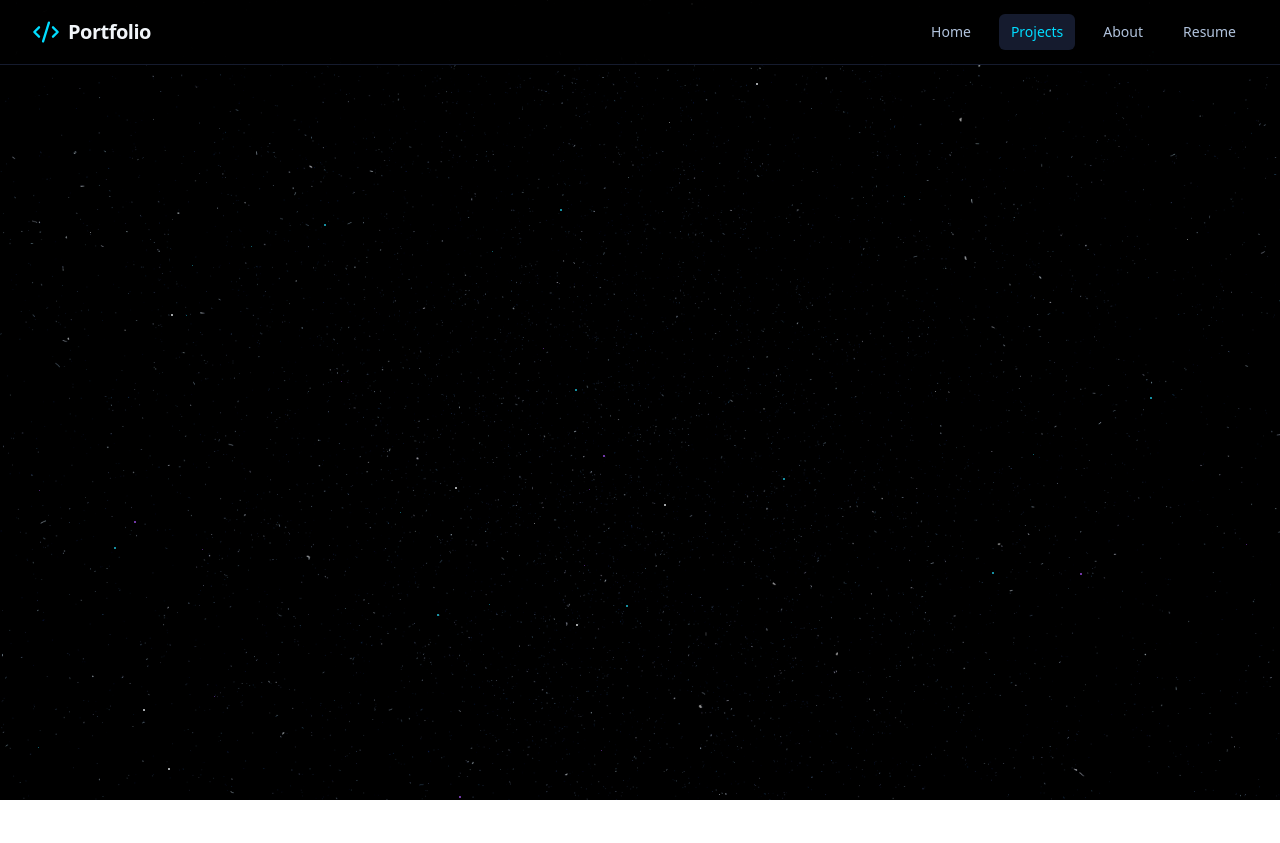
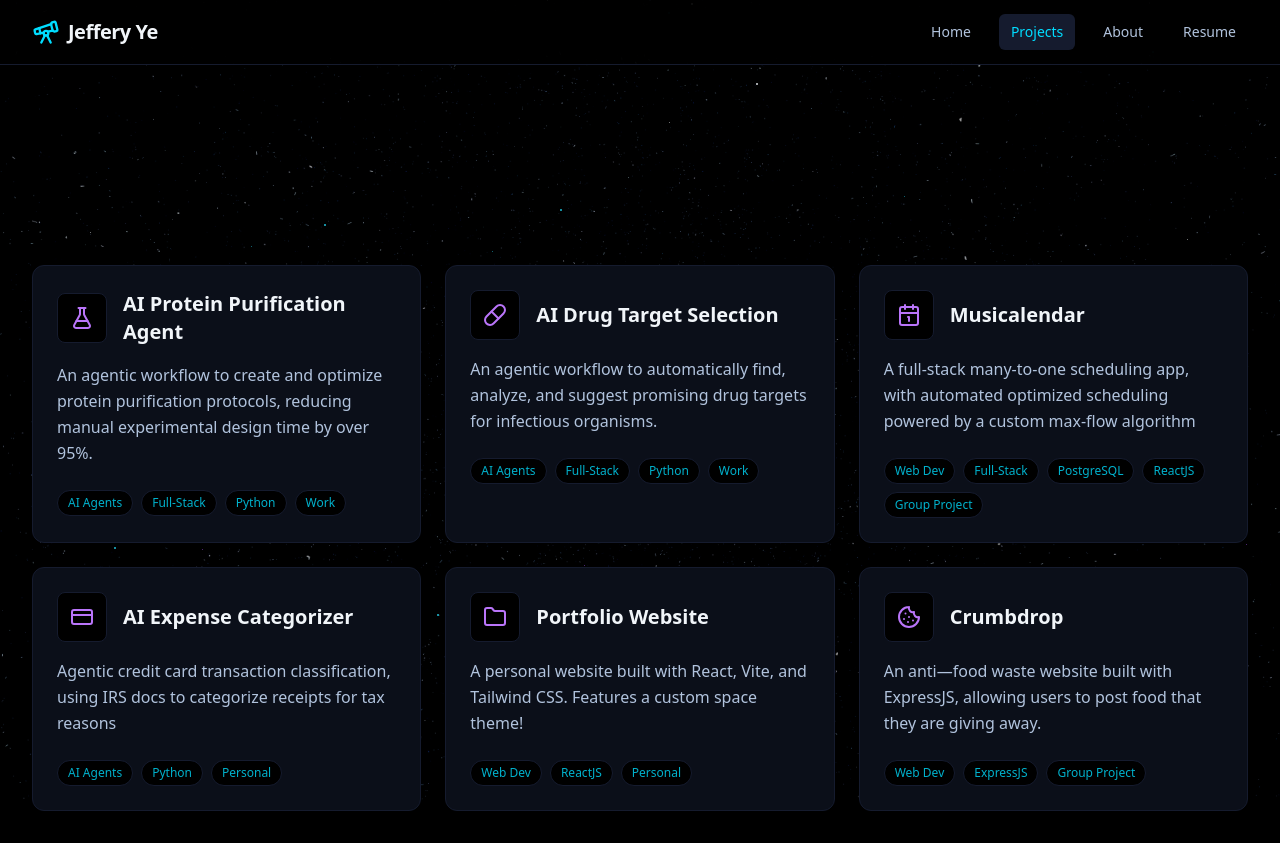
Before and after one commit to jeffery-ye/personal-website, a React app in the folder frontend/: page /projects in a window 1280 px wide. Before the commit the page ends 800 px from the top, so only its background shows below. Built offline with nearby package versions, Linux system fonts and the light colour scheme; the HTML template or start-up script is replaced by a standard one.

Commit message:
created the projects section

```diff
--- a/frontend/src/components/Navbar.jsx
+++ b/frontend/src/components/Navbar.jsx
@@ -1,6 +1,6 @@
 import { useState } from 'react';
 import { Link, useLocation } from 'react-router-dom';
-import { Menu, X, Code2 } from 'lucide-react';
+import { Menu, X, Telescope } from 'lucide-react';
 
 const Navbar = () => {
   const [isOpen, setIsOpen] = useState(false);
@@ -20,10 +20,9 @@ const Navbar = () => {
       <div className="max-w-7xl mx-auto px-4 sm:px-6 lg:px-8">
         <div className="flex items-center justify-between h-16">
 
-          {/* Logo */}
           <Link to="/" className="flex items-center space-x-2 text-nebula-cyan hover:text-nebula-purple transition-colors">
-            <Code2 size={28} />
-            <span className="font-bold text-xl tracking-tight text-star-100">Portfolio</span>
+            <Telescope size={28} />
+            <span className="font-bold text-xl tracking-tight text-star-100">Jeffery Ye</span>
           </Link>
 
           {/* Desktop Menu */}
--- /dev/null
+++ b/frontend/src/components/ProjectCard.jsx
@@ -0,0 +1,35 @@
+import { Github, ExternalLink } from 'lucide-react';
+
+const ProjectCard = ({ project }) => {
+  const Icon = project.icon;
+
+  return (
+    <div className="group relative p-6 bg-space-900 rounded-xl border border-space-800 hover:border-nebula-cyan/50 transition-all duration-300 hover:shadow-[0_0_30px_-5px_rgba(34,211,238,0.1)]">
+
+      <div className="flex items-center gap-4 mb-4">
+        <div className="p-3 rounded-lg bg-space-950 border border-space-800 text-nebula-purple group-hover:text-nebula-cyan transition-colors">
+          <Icon size={24} />
+        </div>
+        <h3 className="text-xl font-bold text-star-100 group-hover:text-nebula-cyan transition-colors">
+          {project.title}
+        </h3>
+      </div>
+
+      <p className="text-star-400 mb-6 leading-relaxed">
+        {project.description}
+      </p>
+
+      <div className="flex items-center justify-between mt-auto">
+        <div className="flex flex-wrap gap-2">
+          {project.tags.map((tag) => (
+            <span key={tag} className="text-xs font-medium px-2.5 py-1 rounded-full bg-space-950 border border-space-800 text-nebula-cyan/80">
+              {tag}
+            </span>
+          ))}
+        </div>
+      </div>
+    </div>
+  );
+};
+
+export default ProjectCard;
--- a/frontend/src/data/content.js
+++ b/frontend/src/data/content.js
@@ -1,21 +1,52 @@
-export const content = {
-  nav: [
-    { label: "Home", path: "/" },
-    { label: "Projects", path: "/projects" },
-    { label: "About", path: "/about" },
-  ],
-  hero: {
-    title: "Hi, I'm Jeffery",
-    subtitle: "AI Engineer & Full Stack Developer",
-    cta: "View My Work"
+import { Code2, FlaskConical, Folder, Pill, CreditCard, Calendar1, Cookie } from 'lucide-react';
+
+export const projects = [
+  {
+    id: 1,
+    title: "AI Protein Purification Agent",
+    description: "An agentic workflow to create and optimize protein purification protocols, reducing manual experimental design time by over 95%.",
+    tags: ["AI Agents", "Full-Stack", "Python", "Work"],
+    link: "https://github.com/yourusername/repo",
+    icon: FlaskConical
   },
-  projects: [
-    {
-      id: 1,
-      title: "Project Alpha",
-      desc: "An LLM-powered agent...",
-      tags: ["Python", "FastAPI"],
-      github: "https://github.com/..."
-    }
-  ]
-};
+  {
+    id: 2,
+    title: "AI Drug Target Selection",
+    description: "An agentic workflow to automatically find, analyze, and suggest promising drug targets for infectious organisms.",
+    tags: ["AI Agents", "Full-Stack", "Python", "Work"],
+    link: "#",
+    icon: Pill
+  },
+  {
+    id: 3,
+    title: "Musicalendar",
+    description: "A full-stack many-to-one scheduling app, with automated optimized scheduling powered by a custom max-flow algorithm",
+    tags: ["Web Dev", "Full-Stack", "PostgreSQL", "ReactJS", "Group Project"],
+    link: "https://github.com/nicholasz2510/lesson-scheduler",
+    icon: Calendar1
+  },
+  {
+    id: 4,
+    title: "AI Expense Categorizer",
+    description: "Agentic credit card transaction classification, using IRS docs to categorize receipts for tax reasons",
+    tags: ["AI Agents", "Python", "Personal"],
+    link: "#",
+    icon: CreditCard
+  },
+  {
+    id: 5,
+    title: "Portfolio Website",
+    description: "A personal website built with React, Vite, and Tailwind CSS. Features a custom space theme!",
+    tags: ["Web Dev", "ReactJS", "Personal"],
+    link: "https://github.com/jeffery-ye/personal-website",
+    icon: Folder
+  },
+  {
+    id: 6,
+    title: "Crumbdrop",
+    description: "An anti—food waste website built with ExpressJS, allowing users to post food that they are giving away.",
+    tags: ["Web Dev", "ExpressJS", "Group Project"],
+    link: "https://github.com/jasmina-dev/crumbdrop",
+    icon: Cookie
+  },
+];
--- a/frontend/src/pages/Projects.jsx
+++ b/frontend/src/pages/Projects.jsx
@@ -1,9 +1,27 @@
-const Home = () => {
+import ProjectCard from '../components/ProjectCard';
+import { projects } from '../data/content';
+
+const Projects = () => {
   return (
-    <div className="text-white pt-10">
-      <h1 className="text-3xl font-bold">Projects Page</h1>
-      <p>WIP</p>
+    <div className="space-y-12 pt-8">
+
+      <div className="text-center space-y-4">
+        <h1 className="text-4xl md:text-5xl font-bold text-transparent bg-clip-text bg-gradient-to-r from-nebula-cyan to-nebula-purple">
+          My Work
+        </h1>
+        <p className="text-star-400 max-w-2xl mx-auto">
+          A collection of agents, interfaces, and data pipelines I've built.
+        </p>
+      </div>
+
+      <div className="grid grid-cols-1 md:grid-cols-2 lg:grid-cols-3 gap-6">
+        {projects.map((project) => (
+          <ProjectCard key={project.id} project={project} />
+        ))}
+      </div>
+
     </div>
   );
 };
-export default Home;
+
+export default Projects;
```
